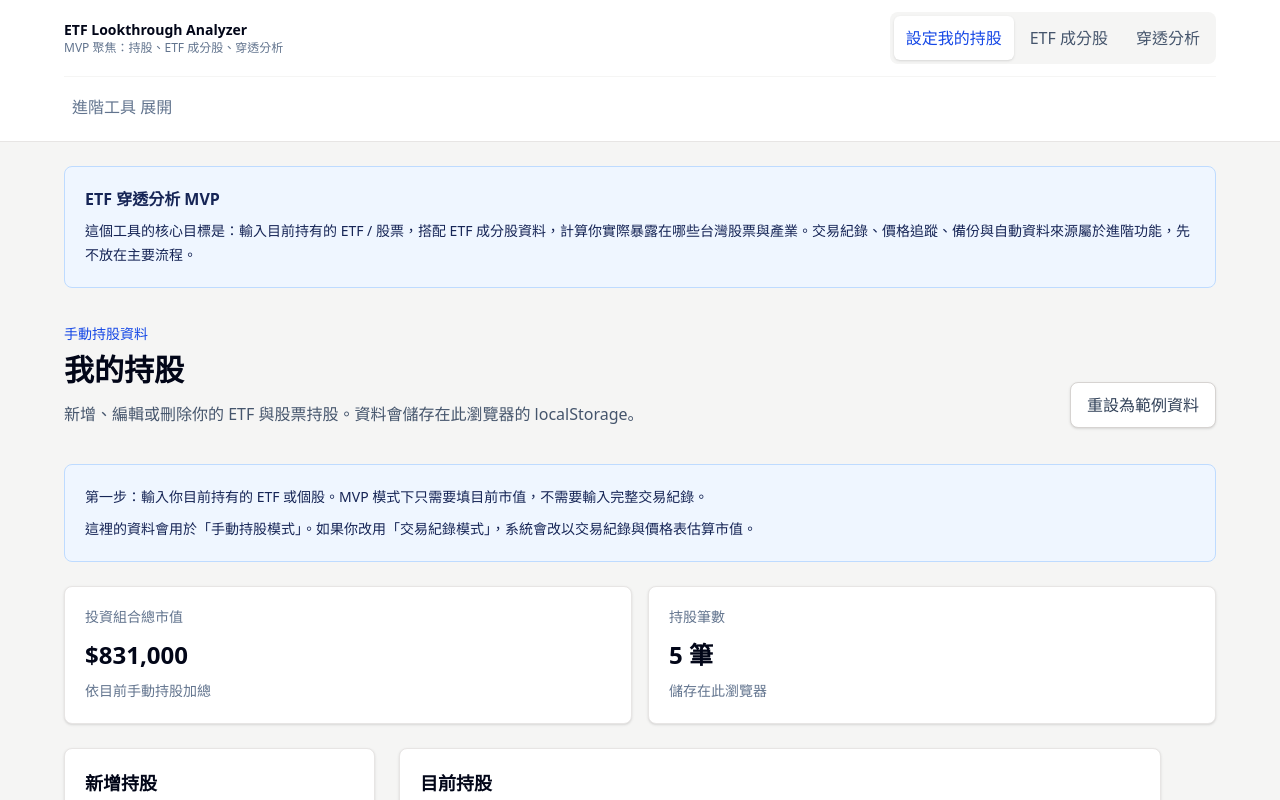
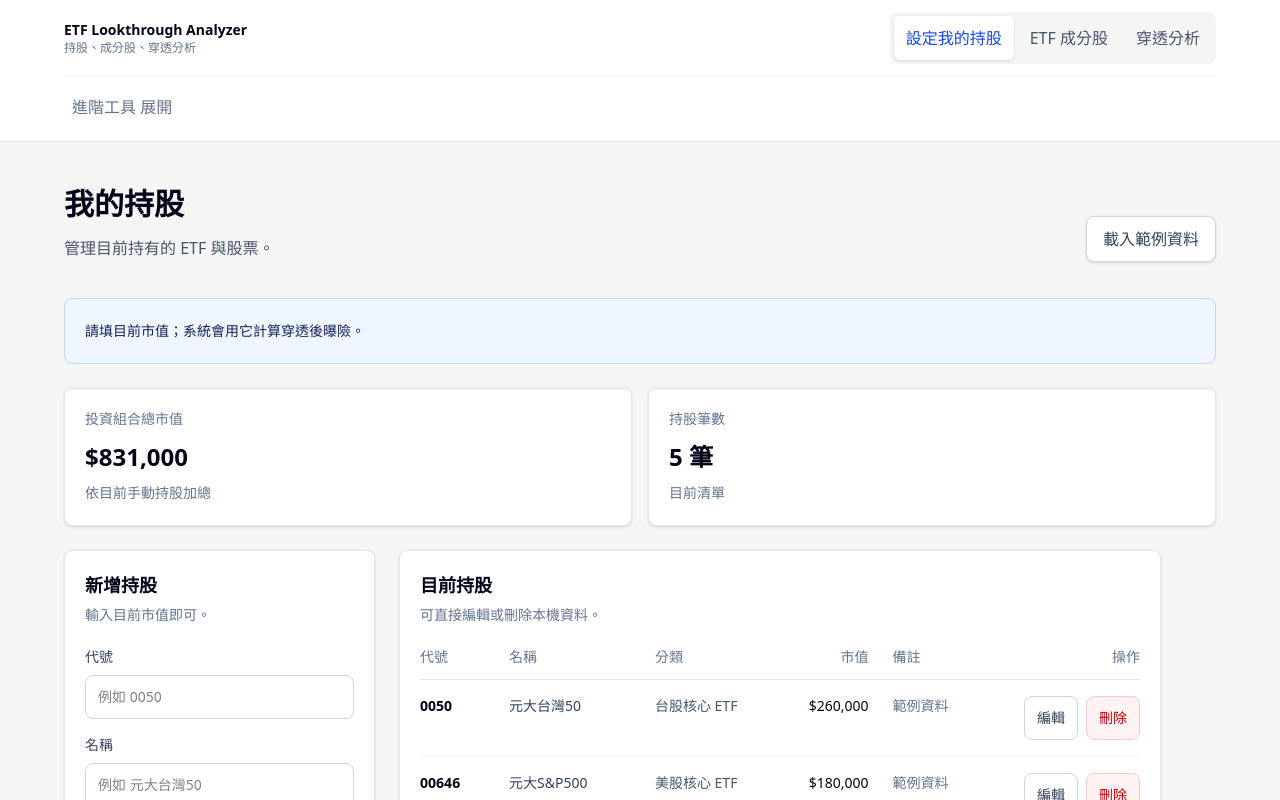
Before and after one commit to raylee0718/ETF-Lookthrough-Analyzer, a React (Vite) app: page / in a window 1280 px wide. Shown: the top 800 px of the page. Built offline with nearby package versions, Linux system fonts and the light colour scheme.

Commit message:
Simplify daily-use UI copy

```diff
--- a/src/App.tsx
+++ b/src/App.tsx
@@ -49,8 +49,6 @@ export default function App() {
     [transactions.transactions],
   );
 
-  const isMvpPage = mvpNavItems.some((item) => item.key === activePage);
-
   return (
     <div className="min-h-screen bg-stone-100">
       <nav className="sticky top-0 z-10 border-b border-stone-200 bg-white/95 px-3 py-3 backdrop-blur sm:px-6 lg:px-8">
@@ -60,9 +58,7 @@ export default function App() {
               <p className="text-sm font-semibold text-slate-950">
                 ETF Lookthrough Analyzer
               </p>
-              <p className="text-xs text-slate-500">
-                MVP 聚焦：持股、ETF 成分股、穿透分析
-              </p>
+              <p className="text-xs text-slate-500">持股、成分股、穿透分析</p>
             </div>
 
             <div className="-mx-1 flex gap-1 overflow-x-auto rounded-lg bg-stone-100 p-1 sm:mx-0">
@@ -113,18 +109,6 @@ export default function App() {
           </div>
         </div>
       </nav>
-
-      {isMvpPage ? (
-        <section className="px-4 pt-6 sm:px-6 lg:px-8">
-          <div className="mx-auto max-w-6xl rounded-lg border border-blue-200 bg-blue-50 p-5 text-blue-950">
-            <h1 className="text-base font-semibold">ETF 穿透分析 MVP</h1>
-            <p className="mt-2 text-sm leading-6">
-              這個工具的核心目標是：輸入目前持有的 ETF / 股票，搭配 ETF
-              成分股資料，計算你實際暴露在哪些台灣股票與產業。交易紀錄、價格追蹤、備份與自動資料來源屬於進階功能，先不放在主要流程。
-            </p>
-          </div>
-        </section>
-      ) : null}
 
       {activePage === "dashboard" ? (
         <Dashboard
--- a/src/pages/EtfConstituentsPage.tsx
+++ b/src/pages/EtfConstituentsPage.tsx
@@ -253,7 +253,7 @@ const getUnsupportedEtfMessage = (holding: PortfolioHolding) => {
   const category = holding.category.trim().toUpperCase();
 
   if (symbol === "00646") {
-    return "00646 已支援官方 proxy 更新；若更新失敗，仍可使用 CSV 匯入或暫以單一美股 ETF 曝險呈現。";
+    return "00646 已支援自動更新；若更新失敗，仍可使用 CSV 匯入。";
   }
 
   if (category.includes("海外")) {
@@ -261,7 +261,7 @@ const getUnsupportedEtfMessage = (holding: PortfolioHolding) => {
   }
 
   if (lowPriorityProxySymbols.has(symbol)) {
-    return "00994A 已非目前使用者優先標的，保留為低優先度 / CSV fallback。";
+    return "00994A 目前為低優先，請使用 CSV 匯入。";
   }
 
   return "尚未建立此 ETF 的自動來源，請使用 CSV 匯入。";
@@ -987,7 +987,7 @@ export default function EtfConstituentsPage({
 
   const handleReset = () => {
     const confirmed = window.confirm(
-      "確定要重設成範例成分股資料嗎？這會覆蓋目前儲存的 ETF 成分股。",
+      "這會覆蓋目前資料。建議先備份，是否繼續？",
     );
 
     if (confirmed) {
@@ -1517,12 +1517,11 @@ export default function EtfConstituentsPage({
       <div className="mx-auto flex w-full max-w-6xl flex-col gap-6">
         <header className="flex flex-col gap-3 py-3 sm:flex-row sm:items-end sm:justify-between">
           <div>
-            <p className="text-sm font-medium text-blue-700">ETF 成分股資料</p>
             <h1 className="mt-2 text-3xl font-semibold tracking-normal text-slate-950">
               ETF 成分股
             </h1>
             <p className="mt-3 max-w-2xl text-base leading-7 text-slate-600">
-              匯入每檔 ETF 目前使用的成分股清單，並用資料日期與來源標示新鮮度。
+              更新目前持有 ETF 的官方成分股資料，儲存後會用於穿透分析。
             </p>
           </div>
           <button
@@ -1530,22 +1529,18 @@ export default function EtfConstituentsPage({
             onClick={handleReset}
             type="button"
           >
-            重設範例資料
+            載入範例資料
           </button>
         </header>
 
         <section className="rounded-lg border border-blue-200 bg-blue-50 p-5 text-blue-950">
-          <h2 className="text-base font-semibold">資料狀態說明</h2>
-          <p className="mt-2 text-sm leading-6">
-            第二步：匯入 ETF 成分股資料。若 0050 provider 無法自動抓取，可使用 CSV / 貼上表格匯入。
-          </p>
-          <p className="mt-2 text-sm leading-6">
-            此工具保留每檔 ETF 目前儲存的成分股資料；重新匯入同一檔 ETF 會取代該 ETF 的現有清單。穿透分析預設使用每檔 ETF 最新資料日期的成分股。
+          <p className="text-sm leading-6">
+            支援 0050、00981A、00646。更新前會先預覽，儲存後才會取代既有成分股。
           </p>
         </section>
 
         <SectionCard
-          title="Auto MVP 狀態"
+          title="更新狀態"
           description="按下更新時才會抓官方資料；目前不會背景自動更新。官方資料日期不一定等於今天，儲存後才會覆蓋本機 ETF 成分股資料。"
         >
           {autoMvpStatusRows.length === 0 ? (
@@ -1609,7 +1604,7 @@ export default function EtfConstituentsPage({
         >
           <div className="grid gap-4">
             <p className="rounded-lg border border-emerald-200 bg-emerald-50 p-3 text-sm leading-6 text-emerald-950">
-              日常使用時，先看 Auto MVP 狀態；若官方資料日期較新，再按一鍵更新並儲存。技術細節可展開查看。
+              若官方資料日期較新，按一鍵更新並儲存。
             </p>
             <div className="grid gap-3 rounded-lg border border-blue-200 bg-blue-50 p-4 text-sm leading-6 text-blue-950">
               {heldSupportedProxyEtfs.length > 0 ? (
@@ -1640,7 +1635,7 @@ export default function EtfConstituentsPage({
                 </div>
               ) : null}
               <p>
-                本工具會在你按下更新時抓取官方來源。官方資料日期不一定等於今天；若官方尚未更新，asOfDate 可能仍會停在前一交易日。
+                官方資料日期不一定等於今天；若官方尚未更新，日期可能停在前一交易日。
               </p>
               <label className="flex items-center gap-2 text-sm font-medium text-blue-950">
                 <input
@@ -1966,10 +1961,10 @@ export default function EtfConstituentsPage({
 
                 <div className="grid gap-2 rounded-lg border border-stone-200 bg-white p-3 text-sm leading-6 text-slate-600">
                   <p>
-                    00646 已可透過官方元大 PCF/Daily JSON 更新股票成分；期貨 / 現金 / 保證金會排除在股票穿透成分之外，CSV / 手動匯入仍保留為 fallback。
+                    00646 更新會排除期貨 / 現金 / 保證金，CSV / 手動匯入仍可使用。
                   </p>
                   <p>
-                    00994A 已非目前優先標的，保留為低優先度 / CSV fallback，不顯示為主要更新按鈕。
+                    00994A 目前為低優先，不顯示為主要更新按鈕。
                   </p>
                 </div>
 
@@ -2015,7 +2010,7 @@ export default function EtfConstituentsPage({
             進階 provider 診斷與設定
           </summary>
           <p className="mt-2 text-sm leading-6 text-slate-600">
-            這些工具保留給來源診斷與 provider 設定，日常更新請優先使用上方 Auto MVP 流程。
+            來源診斷與 provider 設定工具。
           </p>
           <div className="mt-4 grid gap-6 lg:grid-cols-[0.9fr_1.1fr]">
           <SectionCard
@@ -2558,15 +2553,15 @@ export default function EtfConstituentsPage({
 
         <details className="rounded-lg border border-stone-200 bg-stone-50 p-4">
           <summary className="cursor-pointer text-base font-semibold text-slate-950">
-            CSV / 手動匯入 fallback
+            CSV / 手動匯入
           </summary>
           <p className="mt-2 text-sm leading-6 text-slate-600">
-            若官方 proxy 暫時失敗，仍可展開這裡貼上表格或匯入 CSV，不會自動覆蓋資料。
+            自動更新失敗或未支援的 ETF，可用此方式匯入。
           </p>
           <div className="mt-4 grid gap-6 lg:grid-cols-[0.9fr_1.1fr]">
             <div className="flex flex-col gap-6">
             <SectionCard
-              title="1. 匯入設定"
+              title="匯入設定"
               description="設定 ETF 代號、資料日期與來源。"
             >
               <div className="grid gap-4">
@@ -2619,7 +2614,7 @@ export default function EtfConstituentsPage({
             </SectionCard>
 
             <SectionCard
-              title="2. 貼上或匯入資料"
+              title="貼上或匯入資料"
               description="支援逗號分隔與從 Excel 複製的 tab 分隔資料。解析後不會立即儲存。"
             >
               <div className="grid gap-4">
@@ -2636,7 +2631,7 @@ export default function EtfConstituentsPage({
                     <div>
                       <p className="font-semibold">00646 美股成分匯入提示</p>
                       <p className="mt-1">
-                        00646 屬於海外成分股 ETF，目前不支援自動抓取。若要穿透分析 00646，可手動貼上或匯入美股成分資料，並將市場欄位填為「美股」。
+                        匯入 00646 時，市場欄位請填「美股」。
                       </p>
                     </div>
                     <button
@@ -2705,7 +2700,7 @@ export default function EtfConstituentsPage({
           </div>
 
           <SectionCard
-            title="3. 匯入預覽"
+            title="匯入預覽"
             description="確認資料正確後，再取代這檔 ETF 目前儲存的成分股。"
           >
             {previewRecords.length === 0 ? (
@@ -2840,8 +2835,8 @@ export default function EtfConstituentsPage({
         ) : null}
 
         <SectionCard
-          title="4. 目前已儲存資料"
-          description="這些資料儲存在瀏覽器 localStorage。"
+          title="目前已儲存資料"
+          description="每檔 ETF 會使用最新資料日期。"
         >
           <div className="mb-4 flex flex-col gap-2 sm:max-w-xs">
             <label className="text-sm font-medium text-slate-700" htmlFor="etf-filter">
--- a/src/pages/HoldingsPage.tsx
+++ b/src/pages/HoldingsPage.tsx
@@ -107,7 +107,7 @@ export default function HoldingsPage({
 
   const handleReset = () => {
     const confirmed = window.confirm(
-      "確定要重設為範例資料嗎？目前的本機持股資料會被覆蓋。",
+      "這會覆蓋目前資料。建議先備份，是否繼續？",
     );
 
     if (confirmed) {
@@ -121,12 +121,11 @@ export default function HoldingsPage({
       <div className="mx-auto flex w-full max-w-6xl flex-col gap-6">
         <header className="flex flex-col gap-3 py-3 sm:flex-row sm:items-end sm:justify-between">
           <div>
-            <p className="text-sm font-medium text-blue-700">手動持股資料</p>
             <h1 className="mt-2 text-3xl font-semibold tracking-normal text-slate-950">
               我的持股
             </h1>
             <p className="mt-3 max-w-2xl text-base leading-7 text-slate-600">
-              新增、編輯或刪除你的 ETF 與股票持股。資料會儲存在此瀏覽器的 localStorage。
+              管理目前持有的 ETF 與股票。
             </p>
           </div>
           <button
@@ -134,16 +133,13 @@ export default function HoldingsPage({
             onClick={handleReset}
             type="button"
           >
-            重設為範例資料
+            載入範例資料
           </button>
         </header>
 
         <section className="rounded-lg border border-blue-200 bg-blue-50 p-5 text-blue-950">
           <p className="text-sm leading-6">
-            第一步：輸入你目前持有的 ETF 或個股。MVP 模式下只需要填目前市值，不需要輸入完整交易紀錄。
-          </p>
-          <p className="mt-2 text-sm leading-6">
-            這裡的資料會用於「手動持股模式」。如果你改用「交易紀錄模式」，系統會改以交易紀錄與價格表估算市值。
+            請填目前市值；系統會用它計算穿透後曝險。
           </p>
         </section>
 
@@ -156,14 +152,14 @@ export default function HoldingsPage({
           <StatCard
             label="持股筆數"
             value={`${holdings.length} 筆`}
-            helperText="儲存在此瀏覽器"
+            helperText="目前清單"
           />
         </section>
 
         <div className="grid gap-6 lg:grid-cols-[0.85fr_1.15fr]">
           <SectionCard
             title={editingId ? "編輯持股" : "新增持股"}
-            description="手動持股模式會直接使用這裡輸入的市值。"
+            description="輸入目前市值即可。"
           >
             <form className="grid gap-4" onSubmit={handleSubmit}>
               <label className="grid gap-2 text-sm font-medium text-slate-700">
```
Also changed, not shown: src/pages/LookthroughPage.tsx (+4 -9 lines), 2 other files (tests, documents, lock files or other folders).
